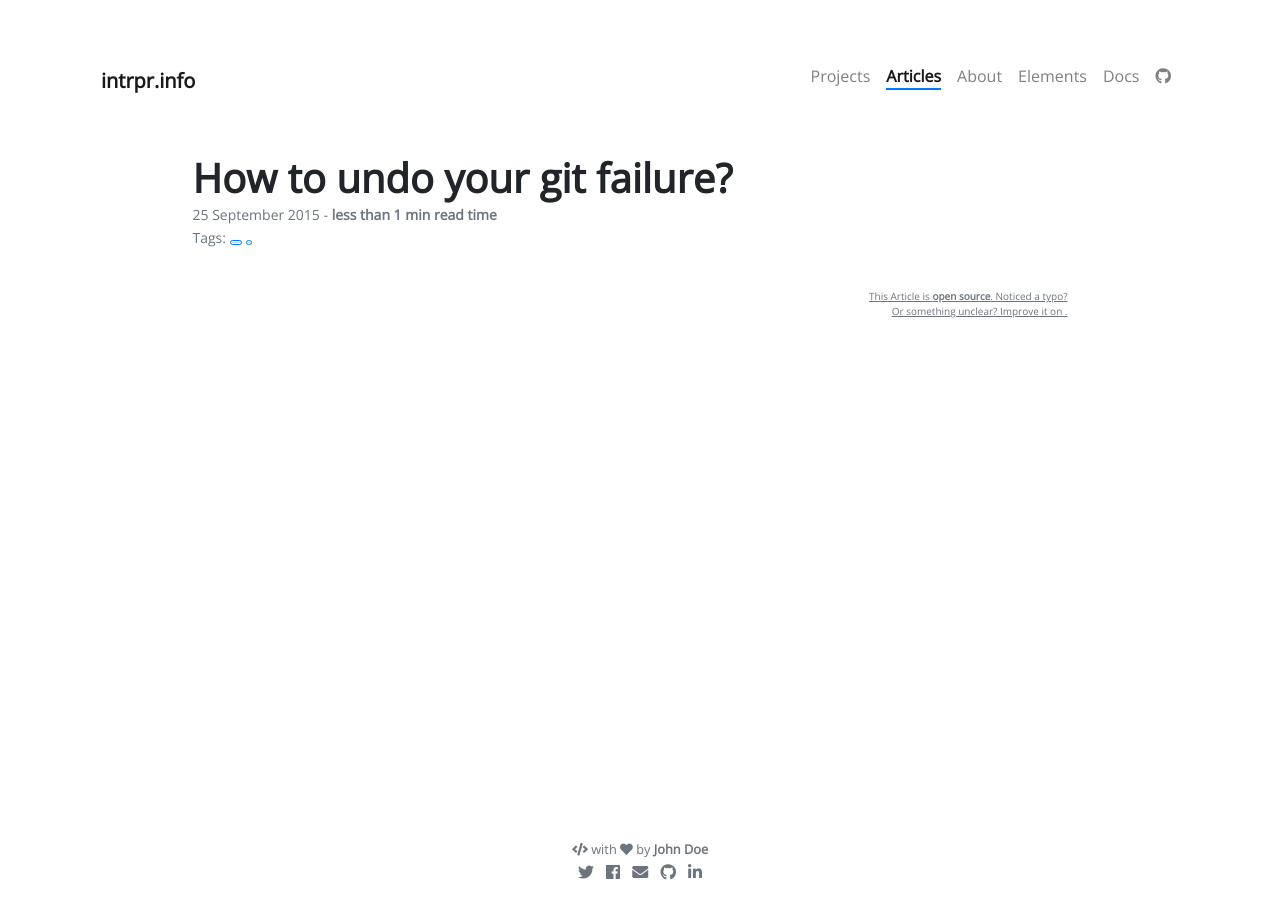
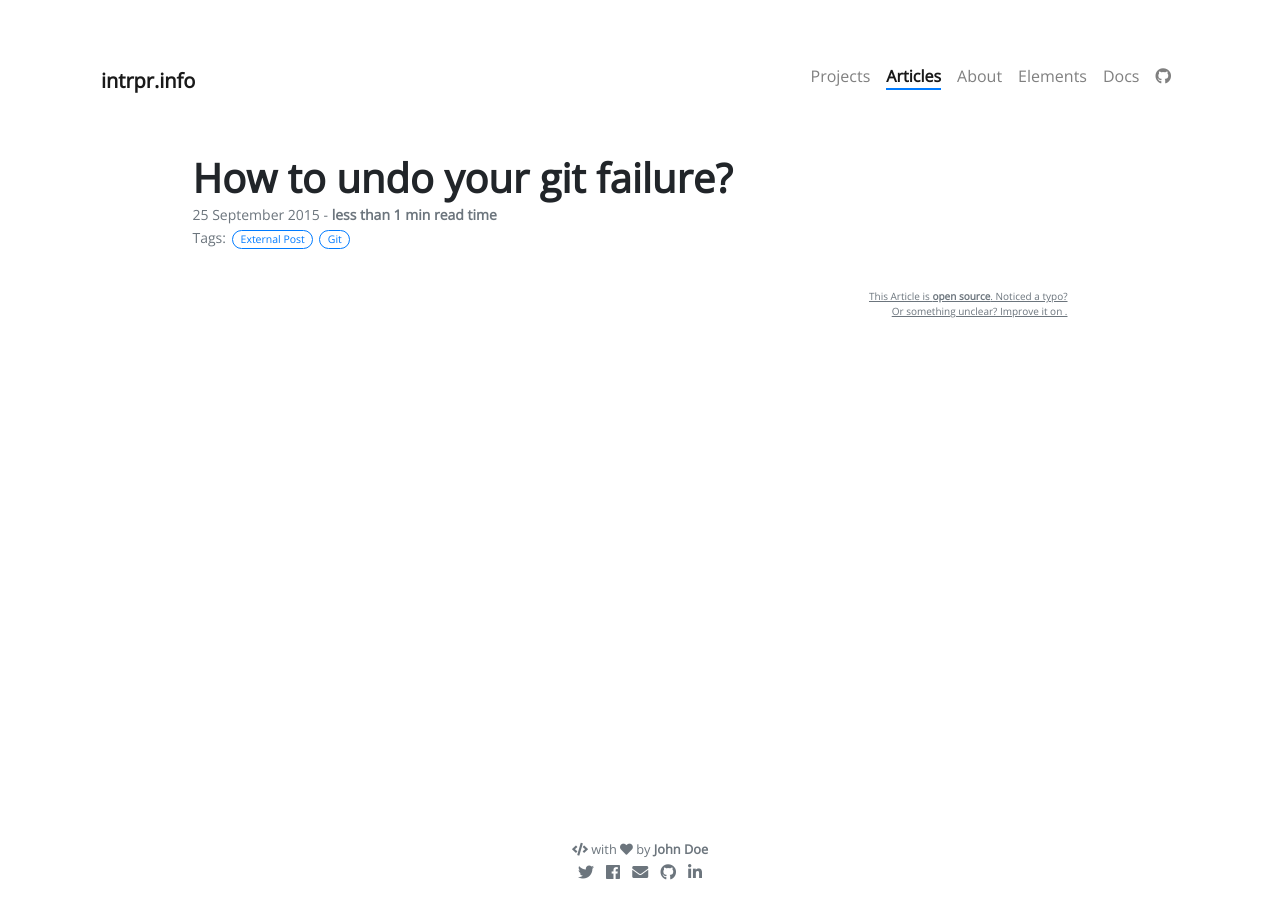
Before and after one commit to intrpr/jekyll-portfol-test, a Jekyll site: the page built from _posts/2015-09-25-how-to-undo-your-git-failure.md, in a window 1280 px wide. Built offline with Jekyll 4.4.1, drawn with Linux system fonts in a browser that asks for light colours; nearby versions of some CDN libraries; our own code applies the rules of GitHub Pages for plain Markdown files; comment, search, counter and statistics services are not loaded.

Commit message:
Update _articles.scss

```diff
--- a/_sass/_articles.scss
+++ b/_sass/_articles.scss
@@ -38,7 +38,7 @@
     p, li { font-size: 1rem; line-height: 1.6em; color: $dark; }
 
     .badge {
-        font-size: 10%;
+        fontqq-size: 100%;
         line-height: .9; }
     .badge-pill {
         padding: .4em .7em;
```
